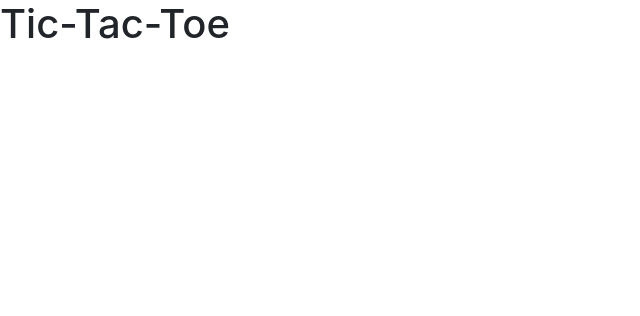
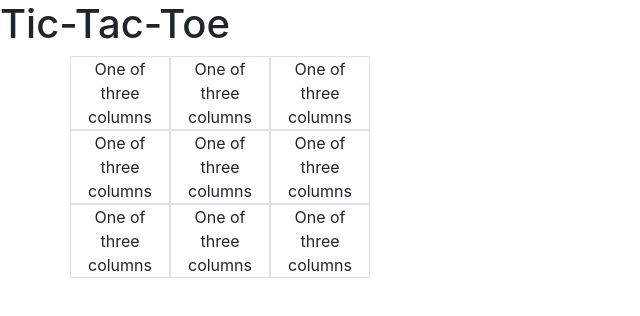
Before and after one commit to maymeclayton/tic-tac-toe, a website: page src/index.html in a window 1280 px wide. Shown: the whole page, without its empty margins (0-640 px from the left). Drawn offline with nearby package versions, Linux system fonts and the light colour scheme; files that its build step writes are made by us from their sources.

Commit message:
adds styling and js beginnings

```diff
--- a/src/index.html
+++ b/src/index.html
@@ -11,13 +11,53 @@
     <link rel="stylesheet" href="css/main.css" type="text/css">
 
     <title>Tic-Tac-Toe</title>
+
   </head>
+
   <body>
+
     <h1>Tic-Tac-Toe</h1>
+
+    <div class="container text-center">
+      <div class="row">
+        <div class="col-lg border">
+          One of three columns
+        </div>
+        <div class="col-lg border">
+          One of three columns
+        </div>
+        <div class="col-lg border">
+          One of three columns
+        </div>
+      </div>
+      <div class="row">
+        <div class="col-lg border">
+          One of three columns
+        </div>
+        <div class="col-lg border">
+          One of three columns
+        </div>
+        <div class="col-lg border">
+          One of three columns
+        </div>
+      </div>
+      <div class="row">
+        <div class="col-lg border">
+          One of three columns
+        </div>
+        <div class="col-lg border">
+          One of three columns
+        </div>
+        <div class="col-lg border">
+          One of three columns
+        </div>
+      </div>
+    </div>
+
 
     <!-- Optional JavaScript -->
     <!-- jQuery first, then Popper.js, then Bootstrap JS -->
-    <script src="https://code.jquery.com/jquery-3.3.1.slim.min.js" integrity="sha384-q8i/X+965DzO0rT7abK41JStQIAqVgRVzpbzo5smXKp4YfRvH+8abtTE1Pi6jizo" crossorigin="anonymous"></script>
+    <script src="https://code.jquery.com/jquery-3.3.1.slim.min.js" integrity="sha384-q8i/X+965DzO0rT7abK41JStQIAqVgRVzpbzo5lgXKp4YfRvH+8abtTE1Pi6jizo" crossorigin="anonymous"></script>
     <script src="https://cdnjs.cloudflare.com/ajax/libs/popper.js/1.14.3/umd/popper.min.js" integrity="sha384-ZMP7rVo3mIykV+2+9J3UJ46jBk0WLaUAdn689aCwoqbBJiSnjAK/l8WvCWPIPm49" crossorigin="anonymous"></script>
     <script src="https://stackpath.bootstrapcdn.com/bootstrap/4.1.3/js/bootstrap.min.js" integrity="sha384-ChfqqxuZUCnJSK3+MXmPNIyE6ZbWh2IMqE241rYiqJxyMiZ6OW/JmZQ5stwEULTy" crossorigin="anonymous"></script>
 
--- a/src/js/main.js
+++ b/src/js/main.js
@@ -0,0 +1,9 @@
+
+
+
+
+document.onreadystatechange = function () {
+    if (document.readyState == "interactive") {
+
+    }
+}
--- a/src/sass/main.scss
+++ b/src/sass/main.scss
@@ -0,0 +1,20 @@
+//Variable overrides
+
+
+
+
+
+
+
+
+
+// Bootstrap and its default variables
+@import "../../node_modules/bootstrap/scss/bootstrap";
+
+
+.col-lg{
+
+  max-width: 100px;
+  max-height: 100px;
+
+}
```
Also changed, not shown: dist/css/main.css, dist/index.html, dist/js/main.js, 1 other file.
